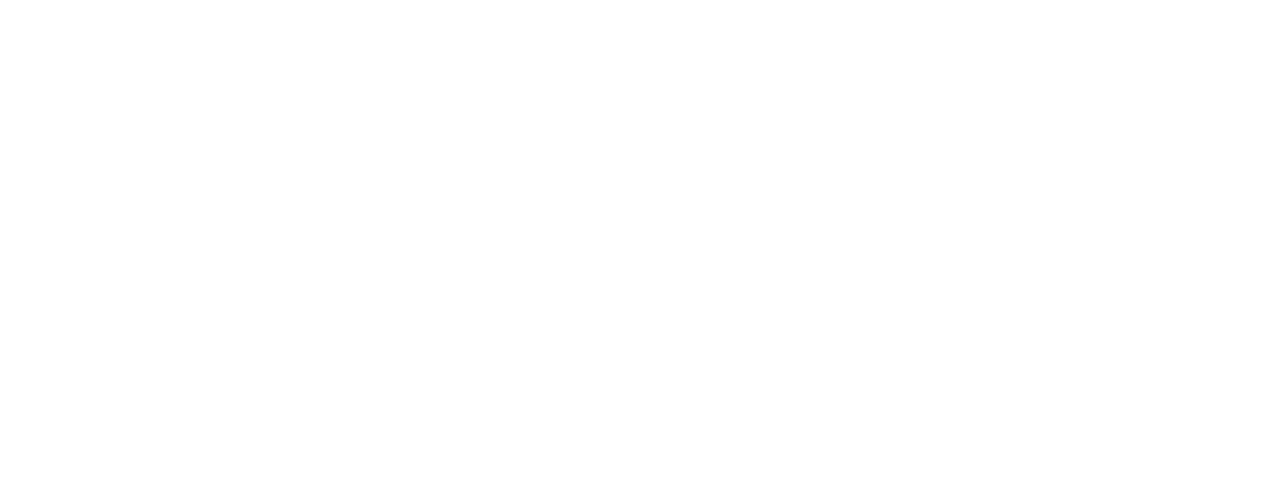
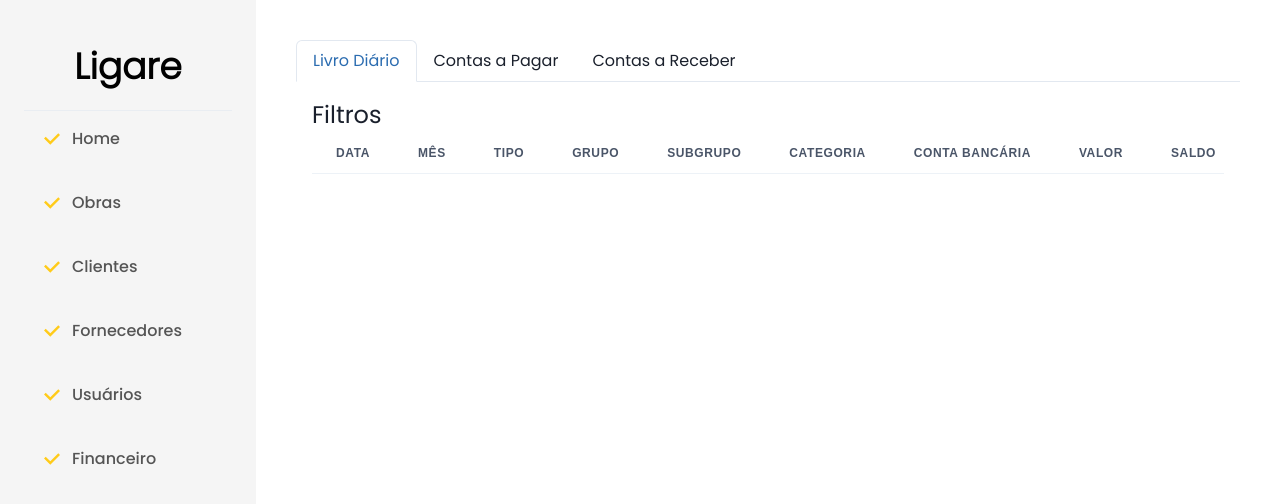
Before and after one commit to zenziski/ligare-sistemas-front, a React (Vite) app: page /livro in a window 1280 px wide. Before the commit this address had no page. Shown: the top 504 px of the page. Built offline with nearby package versions, Linux system fonts and the light colour scheme; what text-mask-addons would draw is missing.

Commit message:
feat: adicionado tela inicial do front para a tela de livro

```diff
--- a/src/App.tsx
+++ b/src/App.tsx
@@ -8,6 +8,7 @@
 import Usuarios from "./routes/usuarios"
 import Fornecedores from "./routes/fornecedores"
 import Financeiro from "./routes/financeiro"
+import Livro from "./routes/financeiro/Livro"
 
 function App() {
   return (
@@ -21,6 +22,7 @@
         <Route path="usuarios" element={<Usuarios />} />
         <Route path="fornecedores" element={<Fornecedores />} />
         <Route path="financeiro" element={<Financeiro />} />
+        <Route path="livro" element={<Livro />} />
       </Route>
     </Routes>
   )
--- /dev/null
+++ b/src/routes/financeiro/Livro.tsx
@@ -0,0 +1,117 @@
+import { AddIcon, EditIcon } from "@chakra-ui/icons";
+import DrawerComponent from "../../components/Drawer";
+import Sidebar from "../../components/Sidebar"
+import { Flex, FormControl, FormLabel, Grid, Input, Tab, TabList, TabPanel, TabPanels, Table, TableContainer, Tabs, Tbody, Td, Text, Th, Thead, Tr } from "@chakra-ui/react"
+import fornecedores from "../fornecedores";
+import { useState } from "react";
+
+const Livro = () => {
+    const [loading, setLoading] = useState<boolean>(false)
+    return (
+        <Sidebar>
+            {loading ? (
+                <Flex justifyContent="center" alignItems="center" height="100vh">
+                    <Text fontSize="2xl">Carregando...</Text>
+                </Flex>
+            ) : (
+                <Flex w="100%" h="100%" p={10} direction="column" fontFamily="Poppins-Regular">
+                    <Tabs variant='enclosed' onChange={(index) => { }}>
+                        <TabList>
+                            <Tab>Livro Diário</Tab>
+                            <Tab>Contas a Pagar</Tab>
+                            <Tab>Contas a Receber</Tab>
+                        </TabList>
+                        <TabPanels>
+                            <TabPanel>
+                                <Flex direction="column">
+                                    <Flex direction="row" justifyContent="space-between">
+                                        <Text fontSize="2xl">Filtros</Text>
+                                    </Flex>
+                                    <TableContainer>
+                                        <Table variant="striped" >
+                                            <Thead>
+                                                <Tr>
+                                                    <Th>Data</Th>
+                                                    <Th>Mês</Th>
+                                                    <Th>Tipo</Th>
+                                                    <Th>Grupo</Th>
+                                                    <Th>Subgrupo</Th>
+                                                    <Th>Categoria</Th>
+                                                    <Th>Conta Bancária</Th>
+                                                    <Th>Valor</Th>
+                                                    <Th>Saldo</Th>
+                                                    <Th>Obs</Th>
+                                                </Tr>
+                                            </Thead>
+                                            <Tbody>
+                                            </Tbody>
+                                        </Table>
+                                    </TableContainer>
+                                </Flex>
+                            </TabPanel>
+                            <TabPanel>
+                                <Flex direction="column">
+                                    <Flex direction="row" justifyContent="space-between">
+                                        <Text fontSize="2xl">Filtros</Text>
+                                        <DrawerComponent headerText="Adicionar Entrada" buttonText="Adicionar" buttonIcon={<AddIcon />}>
+                                            oi
+                                        </DrawerComponent>
+                                    </Flex>
+                                    <TableContainer>
+                                        <Table variant="striped" >
+                                            <Thead>
+                                                <Tr>
+                                                    <Th>Data</Th>
+                                                    <Th>Grupo</Th>
+                                                    <Th>Subgrupo</Th>
+                                                    <Th>Categoria</Th>
+                                                    <Th>Data Prevista</Th>
+                                                    <Th>Valor</Th>
+                                                    <Th>Saldo</Th>
+                                                    <Th>Mês</Th>
+                                                    <Th>Ações</Th>
+                                                </Tr>
+                                            </Thead>
+                                            <Tbody>
+                                            </Tbody>
+                                        </Table>
+                                    </TableContainer>
+                                </Flex>
+                            </TabPanel>
+                            <TabPanel>
+                                <Flex direction="column">
+                                    <Flex direction="row" justifyContent="space-between">
+                                        <Text fontSize="2xl">Filtros</Text>
+                                        <DrawerComponent headerText="Adicionar Entrada" buttonText="Adicionar" buttonIcon={<AddIcon />}>
+                                            oi
+                                        </DrawerComponent>
+                                    </Flex>
+                                    <TableContainer>
+                                        <Table variant="striped" >
+                                            <Thead>
+                                                <Tr>
+                                                    <Th>Data</Th>
+                                                    <Th>Grupo</Th>
+                                                    <Th>Subgrupo</Th>
+                                                    <Th>Categoria</Th>
+                                                    <Th>Data Prevista</Th>
+                                                    <Th>Valor</Th>
+                                                    <Th>Mês</Th>
+                                                    <Th>Ações</Th>
+                                                </Tr>
+                                            </Thead>
+                                            <Tbody>
+                                            </Tbody>
+                                        </Table>
+                                    </TableContainer>
+                                </Flex>
+                            </TabPanel>
+                        </TabPanels>
+                    </Tabs>
+                </Flex>
+            )}
+        </Sidebar>
+    )
+}
+
+export default Livro
```
Also changed, not shown: 1 other file (tests, documents, lock files or other folders).
